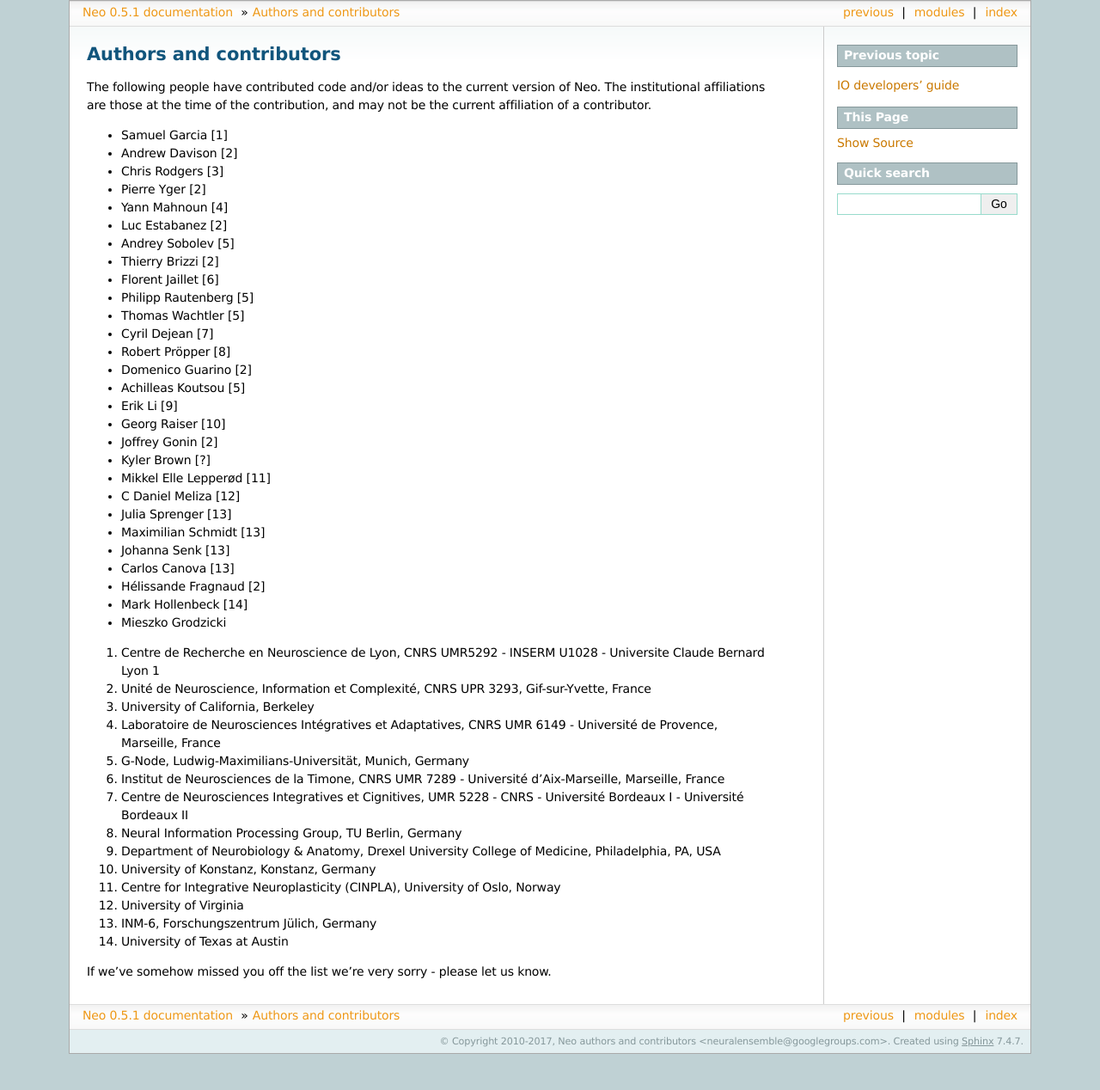
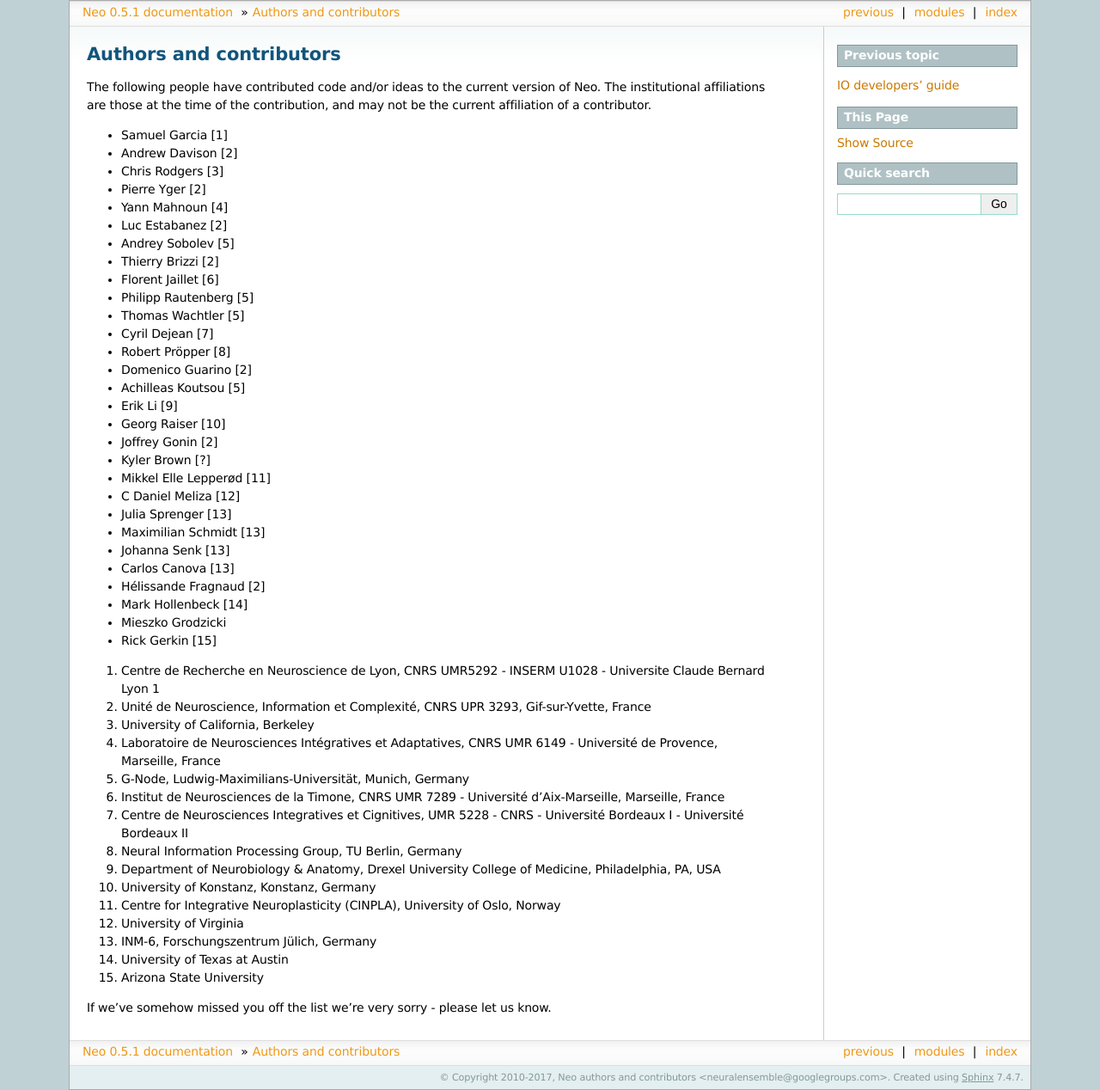
Before and after one commit to NeuralEnsemble/python-neo, a Sphinx documentation site: the page built from doc/source/authors.rst, in a window 1280 px wide. Shown: the whole page at 86% size. Built offline with Sphinx 7.4.7, drawn with Linux system fonts in a browser that asks for light colours; pages that are not in the unit, such as notebooks, are missing from menus; before the commit the page ends 1226 px from its top, so only the background shows below that.

Commit message:
Update list of contributors

```diff
--- a/doc/source/authors.rst
+++ b/doc/source/authors.rst
@@ -34,6 +34,7 @@
 * Hélissande Fragnaud [2]
 * Mark Hollenbeck [14]
 * Mieszko Grodzicki
+* Rick Gerkin [15]
 
 
 1. Centre de Recherche en Neuroscience de Lyon, CNRS UMR5292 - INSERM U1028 - Universite Claude Bernard Lyon 1
@@ -50,5 +51,7 @@
 12. University of Virginia
 13. INM-6, Forschungszentrum Jülich, Germany
 14. University of Texas at Austin
+15. Arizona State University
+
 
 If we've somehow missed you off the list we're very sorry - please let us know.
```
